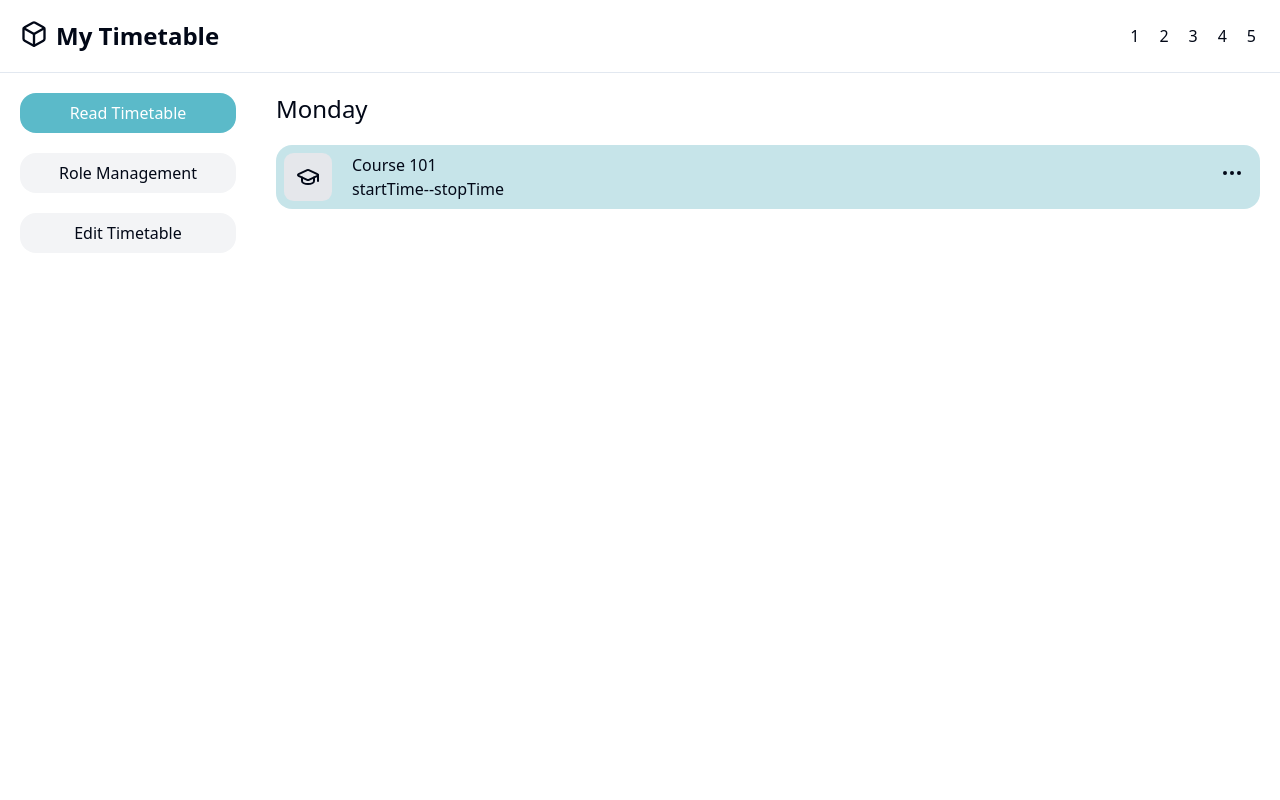
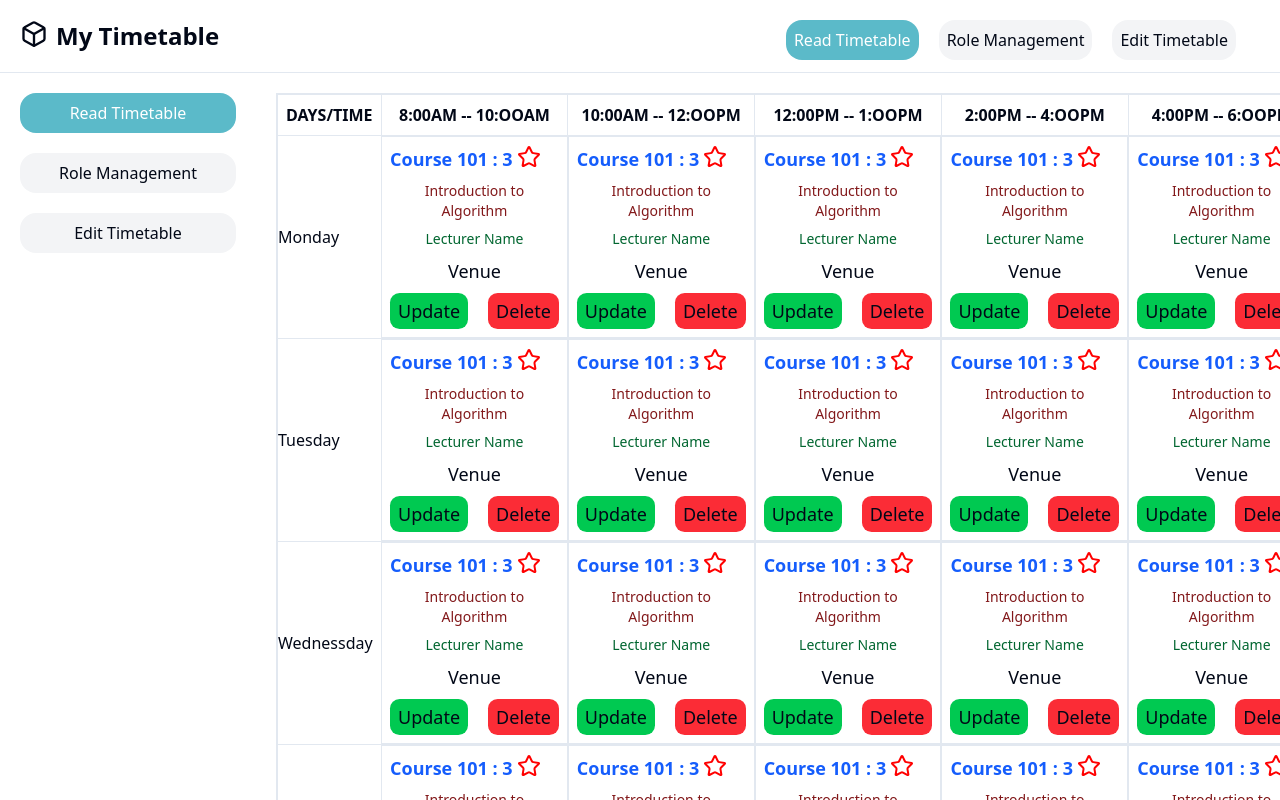
Before and after one commit to bin-abdoul/Timetable, a React (Vite) app: page / in a window 1280 px wide. Built offline with nearby package versions, Linux system fonts and the light colour scheme; a web font is replaced by a local one.

Commit message:
pages minimized to three

```diff
--- a/src/MainPages/AdminPage.tsx
+++ b/src/MainPages/AdminPage.tsx
@@ -9,7 +9,7 @@ export default function AdminPage() {
       <div className="hidden lg:block w-[20%]">
         <SideNav />
       </div>
-      <div className="w-[80%] bg-white h-screen">
+      <div className="w-[80%] bg-white h-screen overflow-y-auto">
         <Container />
         <div className="p-5">
           <Outlet />
--- a/src/MainPages/EditTimetable.tsx
+++ b/src/MainPages/EditTimetable.tsx
@@ -33,7 +33,7 @@ export default function EditTimetable() {
       <form action="" onSubmit={handleSubmit}>
         <div className="grid grid-cols-2 gap-5">
           <Inputs
-            title="Subject title"
+            title="Course title"
             id="title"
             placeholder="Subject title"
             value={formData.title}
@@ -55,7 +55,7 @@ export default function EditTimetable() {
             onChange={handleChange}
           />
           <Inputs
-            title="Subject Venue"
+            title="Venue"
             id="venue"
             placeholder="Subject venue"
             value={formData.venue}
@@ -82,20 +82,48 @@ export default function EditTimetable() {
             </Select>
           </div>
           <div className="flex gap-5 justify-evenly">
-            <Inputs
-              title="Start Time"
-              id="start"
-              type="time"
-              value={formData.start}
-              onChange={handleChange}
-            />
-            <Inputs
-              title="End Time"
-              id="end"
-              type="time"
-              value={formData.end}
-              onChange={handleChange}
-            />
+            <div className="w-full">
+              <label htmlFor="" className="font-medium">
+                Day
+              </label>
+              <Select
+                onValueChange={(val) =>
+                  setFormData({ ...formData, creditUnit: val })
+                }
+              >
+                <SelectTrigger className="w-[100%] bg-[#48a9b84f] mt-2">
+                  <SelectValue placeholder="Day" />
+                </SelectTrigger>
+                <SelectContent>
+                  <SelectItem value="1">Monday</SelectItem>
+                  <SelectItem value="2">Tuesday</SelectItem>
+                  <SelectItem value="3">Wednessday</SelectItem>
+                  <SelectItem value="4">Thursday</SelectItem>
+                  <SelectItem value="5">Friday</SelectItem>
+                </SelectContent>
+              </Select>
+            </div>
+            <div className="w-full">
+              <label htmlFor="" className="font-medium">
+                Time
+              </label>
+              <Select
+                onValueChange={(val) =>
+                  setFormData({ ...formData, creditUnit: val })
+                }
+              >
+                <SelectTrigger className="w-[100%] bg-[#48a9b84f] mt-2">
+                  <SelectValue placeholder="Time" />
+                </SelectTrigger>
+                <SelectContent>
+                  <SelectItem value="1">8:00AM -- 10:00AM</SelectItem>
+                  <SelectItem value="2">10:00AM -- 12:00PM</SelectItem>
+                  <SelectItem value="3">12:00PM -- 1:00PM</SelectItem>
+                  <SelectItem value="4">2:00PM -- 4:00PM</SelectItem>
+                  <SelectItem value="5">4:00PM -- 6:00PM</SelectItem>
+                </SelectContent>
+              </Select>
+            </div>
           </div>
         </div>
         <button className="bg-[#5BBAC9] hover:bg-[#48A9B8] duration-100 text-white font-bold text-2xl  p-3 w-[50%] flex justify-center mx-auto my-10 rounded-3xl">
--- a/src/MainPages/ReadTimetable.tsx
+++ b/src/MainPages/ReadTimetable.tsx
@@ -1,52 +1,81 @@
-import { Ellipsis, GraduationCap } from "lucide-react";
-import React from "react";
+import { Ellipsis, GraduationCap, Star } from "lucide-react";
+import React, { ReactNode } from "react";
 
 export default function ReadTimetable() {
   return (
-    <div className="flex flex-col gap-5">
-      <h1 className="text-2xl font-medium">Monday</h1>
-      <div className="bg-[#48a9b84f] flex justify-between p-2 rounded-2xl">
-        <div className="flex gap-5">
-          <div className="bg-gray-200 m-auto p-3 rounded-lg">
-            <GraduationCap />
-          </div>
-          <div className="">
-            <p>Course 101</p>
-            <p>startTime--stopTime</p>
-          </div>
-        </div>
-        <div></div>
-        <p className="hover:bg-[#7db0b881] rounded-full duration-150 p-2">
-          <Ellipsis className=" " />
-        </p>
+    <div className="">
+      <table className="border-2">
+        <thead>
+          <th className="border p-2">DAYS/TIME</th>
+          <th className="border p-2">8:00AM -- 10:OOAM</th>
+          <th className="border p-2">10:00AM -- 12:OOPM</th>
+          <th className="border p-2">12:00PM -- 1:OOPM</th>
+          <th className="border p-2">2:00PM -- 4:OOPM</th>
+          <th className="border p-2">4:00PM -- 6:OOPM</th>
+        </thead>
+        <tr className="border">
+          <td>Monday</td>
+          <td><Tdata /></td>
+          <td><Tdata /></td>
+          <td><Tdata /></td>
+          <td><Tdata /></td>
+          <td><Tdata /></td>
+        </tr>
+        <tr className="border">
+          <td>Tuesday</td>
+          <td><Tdata /></td>
+          <td><Tdata /></td>
+          <td><Tdata /></td>
+          <td><Tdata /></td>
+          <td><Tdata /></td>
+        </tr>
+        <tr className="border">
+          <td>Wednessday</td>
+          <td><Tdata /></td>
+          <td><Tdata /></td>
+          <td><Tdata /></td>
+          <td><Tdata /></td>
+          <td><Tdata /></td>
+        </tr>
+        <tr className="border">
+          <td>Thursday</td>
+          <td><Tdata /></td>
+          <td><Tdata /></td>
+          <td><Tdata /></td>
+          <td><Tdata /></td>
+          <td><Tdata /></td>
+        </tr>
+        <tr className="border">
+          <td>Friday</td>
+          <td><Tdata /></td>
+          <td><Tdata /></td>
+          <td><Tdata /></td>
+          <td><Tdata /></td>
+          <td><Tdata /></td>
+        </tr>
+      </table>
+    </div>
+  );
+}
+const Tdata = () => {
+  return (
+    <div className="border p-2 text-lg text-center flex flex-col gap-2">
+      <p className="font-bold flex gap-1 text-blue-600">
+        Course 101 : 3 <Star color="red" />
+      </p>
+      <p className="text-sm text-wrap font-medium text-red-900">
+        Introduction to Algorithm
+      </p>
+      <p className="text-green-800 font-medium text-sm">Lecturer Name</p>
+      <p className="text-sky-500-900 font-medium">Venue</p>
+      <div className="flex justify-evenly gap-5">
+        <button className="bg-green-500 hover:bg-green-600 px-2 py-1 rounded-lg duration-150">
+          Update
+        </button>
+        <button className="bg-red-500 hover:bg-red-600 px-2 py-1 rounded-lg duration-150">
+          Delete
+        </button>
       </div>
     </div>
   );
-}
-const Course = ({
-  course,
-  start,
-  stop,
-}: {
-  course: string;
-  start: string;
-  stop: string;
-}) => {
-  return (
-    <div className="bg-[#48a9b84f] flex justify-between p-2 rounded-2xl">
-      <div className="flex gap-5">
-        <div className="bg-gray-200 m-auto p-3 rounded-lg">
-          <GraduationCap />
-        </div>
-        <div className="">
-          <p>{course}</p>
-          <p>startTime--stopTime</p>
-        </div>
-      </div>
-      <div></div>
-      <p className="hover:bg-[#7db0b881] rounded-full duration-150 p-2">
-        <Ellipsis className=" " />
-      </p>
-    </div>
-  );
 };
--- a/src/MainPages/RoleManagement.tsx
+++ b/src/MainPages/RoleManagement.tsx
@@ -6,9 +6,9 @@ import { useNavigate } from "react-router-dom";
 
 export default function RoleManagement() {
   return (
-    <div className="flex flex-col gap-5 overflow-y-auto h-screen">
+    <div className="flex flex-col gap-5">
       <h1 className="text-3xl font-bold">Members</h1>
-      <div className="flex bg-[#48a9b84f] gap-4 rounded-lg mx-2 px-4">
+      <div className="flex bg-[#48a9b84f] gap-4 rounded-lg px-4">
         <Search color="gray" size={32} className="my-auto" />
         <input
           type="search"
@@ -33,7 +33,7 @@ const Member = ({ name, role }: { name: string; role: string }) => {
    navigate("/userInfo")
   }
   return (
-    <div className="flex justify-between hover:bg-[#48a9b84f] p-2 rounded-2xl mx-2">
+    <div className="flex justify-between hover:bg-[#48a9b84f] p-2 rounded-2xl">
       <div className="flex gap-5" onClick={goToUserInfo}>
         <div className="rounded-full size-16 bg-gray-200 flex">
           <UserRound size={32} className="m-auto" />
--- a/src/MainPages/SideNav.tsx
+++ b/src/MainPages/SideNav.tsx
@@ -13,8 +13,16 @@ export default function SideNav() {
         </div>
         <Separator />
       </div>
-      <div className="">
-        <nav className="list-none flex flex-col gap-5  p-5 h-screen">
+      <Nav />
+    </div>
+  );
+}
+export const Nav = ({ horizontal }: { horizontal?: string })=>{
+  return(
+    <div className="">
+        <nav
+          className={`${horizontal ? "": " flex-col   p-5 h-screen"} gap-5 flex list-none `}
+        >
           <Link to="ReadTimetable">
             <Mybtn pathname="ReadTimetable" unique="1" text="Read Timetable" />
           </Link>
@@ -26,9 +34,9 @@ export default function SideNav() {
           </Link>
         </nav>
       </div>
-    </div>
-  );
+  )
 }
+
 
 const Mybtn = ({
   pathname,
--- a/src/MainPages/container.tsx
+++ b/src/MainPages/container.tsx
@@ -1,17 +1,14 @@
 import { Separator } from "@/components/ui/separator";
-import React from "react";
-import RoleManagement from "./RoleManagement";
+import { Nav } from "./SideNav";
+import { UserRound } from "lucide-react";
 
 export default function Container() {
   return (
-    <div className="sticky top-0 bg-white">
-      <ul className="list-none flex gap-5 p-6 justify-end">
-        <li>1</li>
-        <li>2</li>
-        <li>3</li>
-        <li>4</li>
-        <li>5</li>
-      </ul>
+    <div className="sticky top-0 bg-white ">
+      <div className="h-18 flex justify-end mx-6 p-5 my-auto">
+        <Nav horizontal="1" />
+      </div>
+
       <Separator />
     </div>
   );
```
Also changed, not shown: src/styles.css (line endings or trailing spaces).
